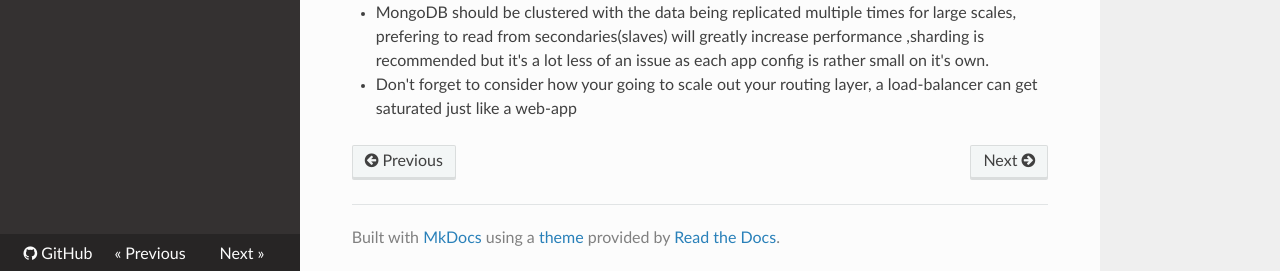
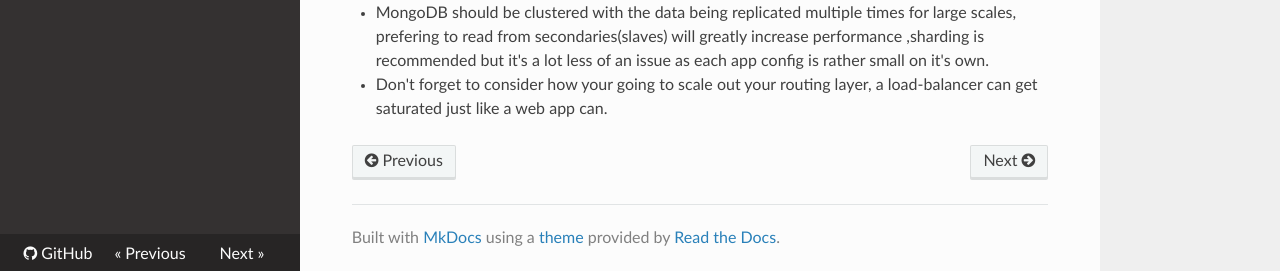
Before and after one commit to nebula-orchestrator/docs, an MkDocs documentation site: the page built from docs/scaling.md, in a window 1280 px wide and 937 px high. Shown: the part 663-934 px from the top of the window. Built offline with MkDocs 1.6.1, drawn with Linux system fonts in a browser that asks for light colours; nearby versions of some CDN libraries; old or Windows-style settings are respelled for this version of MkDocs.

Commit message:
scaling doc added

```diff
--- a/docs/scaling.md
+++ b/docs/scaling.md
@@ -7,4 +7,4 @@
 * There is only a need for 1 worker-manager per worker node as each worker-manager can handle an unlimited amount of apps on that host, each app is managed in a different thread, there is no hard limit on the amount of worker nodes you can manage with nebula provided you make sure to scale the other Nebula components to handle the required load.
 * Unless using for small scale it's recommended to increase the # of open files allowed on your RabbitMQ servers, both federdation & clustering are valid options for scaling out your RabbitMQ, I currently have a cluster of 3 RabbitMQ nodes that can handle 10k+ worker-nodes without a problem (the cluster didn't even reached close to it's limits while restarting all the Nebula apps it manages simultaneously & can likely handle a considerably higher worker nodes count but I've ran out of worker nodes to test on)
 * MongoDB should be clustered with the data being replicated multiple times for large scales, prefering to read from secondaries(slaves) will greatly increase performance ,sharding is recommended but it's a lot less of an issue as each app config is rather small on it's own.
-* Don't forget to consider how your going to scale out your routing layer, a load-balancer can get saturated just like a web-app
+* Don't forget to consider how your going to scale out your routing layer, a load-balancer can get saturated just like a web app can.
```
